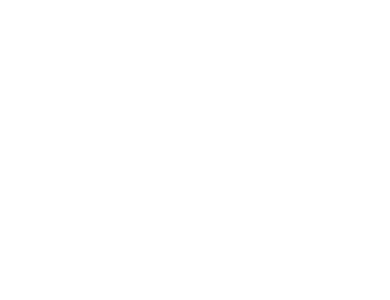
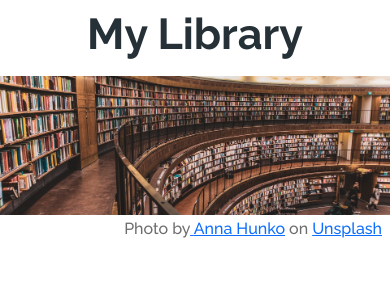
Before and after one commit to HarshaAbeyvickrama/Library, a React (Create React App) app: page / in a window 390 px wide. Shown: the top 300 px of the page. Built offline with nearby package versions, Linux system fonts and the light colour scheme.

Commit message:
:zap: feat: Added welcome section
Responsive and pixek perfect welcome section

```diff
--- a/src/App.scss
+++ b/src/App.scss
@@ -0,0 +1 @@
+@import "assets/scss/partials";
--- a/src/App.tsx
+++ b/src/App.tsx
@@ -1,10 +1,11 @@
 import React from 'react';
 import './App.scss';
+import Library from "./views/Library";
 
 function App() {
   return (
     <div className="App">
-
+      <Library />
     </div>
   );
 }
--- /dev/null
+++ b/src/assets/scss/partials.scss
@@ -0,0 +1 @@
+@import "partials/welcome/welcome";
--- /dev/null
+++ b/src/assets/scss/partials/welcome/_welcome.scss
@@ -0,0 +1,13 @@
+.page-title {
+  font-size: 2.7rem;
+  font-weight: 700;
+  text-align: center;
+  color: #263137;
+}
+
+.photo-credits {
+  color: #6D6D6D;
+  text-align: right;
+  font-size: 1rem;
+  font-weight: 500;
+}
--- /dev/null
+++ b/src/components/Welcome/Welcome.tsx
@@ -0,0 +1,23 @@
+import React from "react";
+import WelcomeImage from "../../assets/img/hero.jpg";
+
+const Welcome: React.FC = () => {
+    return (
+        <React.Fragment>
+            <h1 className="page-title py-2 fs-">My Library</h1>
+            <img src={WelcomeImage} className="img-fluid" alt="hero-image"/>
+            <h5 className="photo-credits pe-md-5 pe-2 py-md-1 py-1">
+                Photo by
+                <a
+                    href="https://unsplash.com/@annahunko?utm_source=unsplash&utm_medium=referral&utm_content=creditCopyText">
+                    {" "}Anna Hunko
+                </a> on{" "}
+                <a href="https://unsplash.com/?utm_source=unsplash&utm_medium=referral&utm_content=creditCopyText">
+                    Unsplash
+                </a>
+            </h5>
+        </React.Fragment>
+    );
+}
+
+export default Welcome;
--- a/src/index.scss
+++ b/src/index.scss
@@ -1,13 +1,16 @@
+@import "~bootstrap/scss/bootstrap";
+
+@import url("https://fonts.googleapis.com/css2?family=Raleway:wght@200;400;500;600;700&display=swap");
+
 body {
   margin: 0;
-  font-family: -apple-system, BlinkMacSystemFont, 'Segoe UI', 'Roboto', 'Oxygen',
-    'Ubuntu', 'Cantarell', 'Fira Sans', 'Droid Sans', 'Helvetica Neue',
-    sans-serif;
+  padding: 0;
+  font-family: "Raleway", sans-serif;
   -webkit-font-smoothing: antialiased;
   -moz-osx-font-smoothing: grayscale;
 }
 
 code {
-  font-family: source-code-pro, Menlo, Monaco, Consolas, 'Courier New',
-    monospace;
+  font-family: source-code-pro, Menlo, Monaco, Consolas, "Courier New",
+  monospace;
 }
--- /dev/null
+++ b/src/views/Library.tsx
@@ -0,0 +1,24 @@
+import React from "react";
+import {Col, Container, Row} from "react-bootstrap";
+import Welcome from "../components/Welcome/Welcome";
+
+const Library: React.FC = () => {
+    return (
+        <Container fluid={true}>
+            <Row>
+                <Col xs={12} className="px-0">
+                    <Welcome/>
+                </Col>
+                <Col lg={{order: 1, span: 6}} md={{order: 2, span: 12}} xs={{order: 2, span: 12}}
+                     className="px-md-5 p-3">
+
+                </Col>
+                <Col lg={{order: 2, span: 6}} md={{order: 1, span: 12}} xs={{order: 1, span: 12}}
+                     className="px-md-5 p-3">
+
+                </Col>
+            </Row>
+        </Container>
+    )
+}
+export default Library;
```
Also changed, not shown: src/assets/img/hero.jpg (added).
